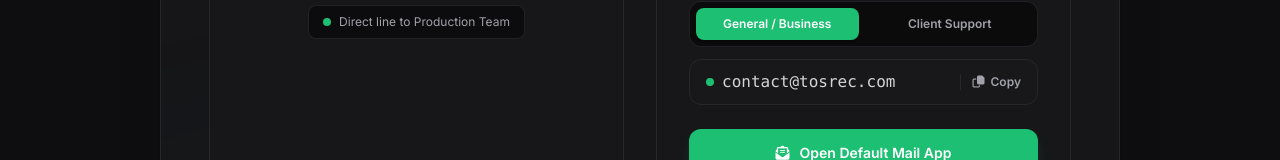
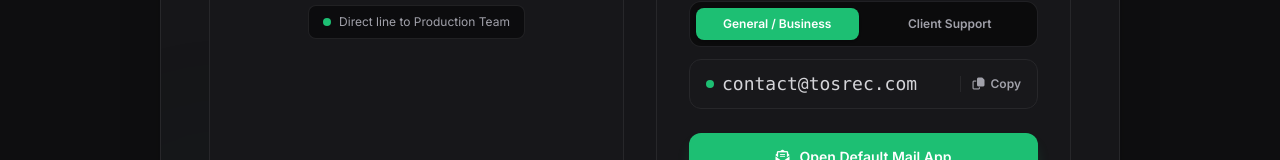
Before and after one commit to Martaza-Biplob/Main-Website, a plain HTML site: page index.html in a window 1280 px wide. Shown: the part 4130-4290 px from the top of the page. Drawn offline with nearby package versions, Linux system fonts and the light colour scheme.

Commit message:
Change email display font size to large

```diff
--- a/index.html
+++ b/index.html
@@ -740,7 +740,7 @@
                             <div class="mt-3 flex items-center justify-between bg-[#18181b] border border-zinc-800 rounded-xl px-4 py-2.5">
                                 <div class="flex items-center gap-2 text-xs text-zinc-300 truncate">
                                     <span class="w-2 h-2 rounded-full bg-fiverr shrink-0"></span>
-                                    <span id="selected-email-display" class="font-mono font-medium truncate text-base">contact@tosrec.com</span>
+                                    <span id="selected-email-display" class="font-mono font-medium truncate text-lg">contact@tosrec.com</span>
                                 </div>
                                 <button type="button" onclick="copySelectedEmail()" class="text-xs text-zinc-400 hover:text-fiverr font-semibold flex items-center gap-1.5 pl-3 border-l border-zinc-800 transition-colors shrink-0" title="Copy Email Address">
                                     <i id="copy-icon" class="far fa-copy"></i>
```
